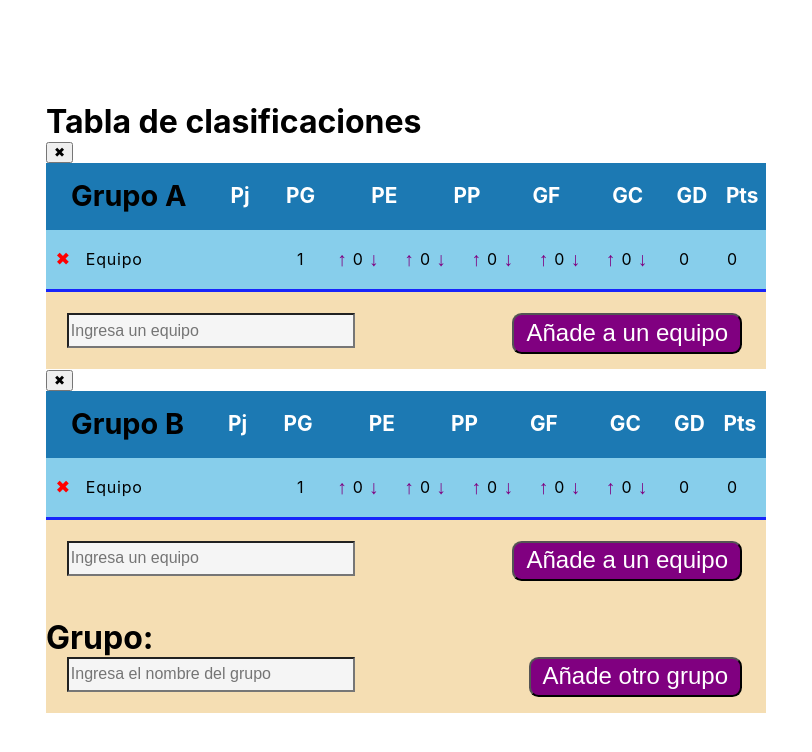
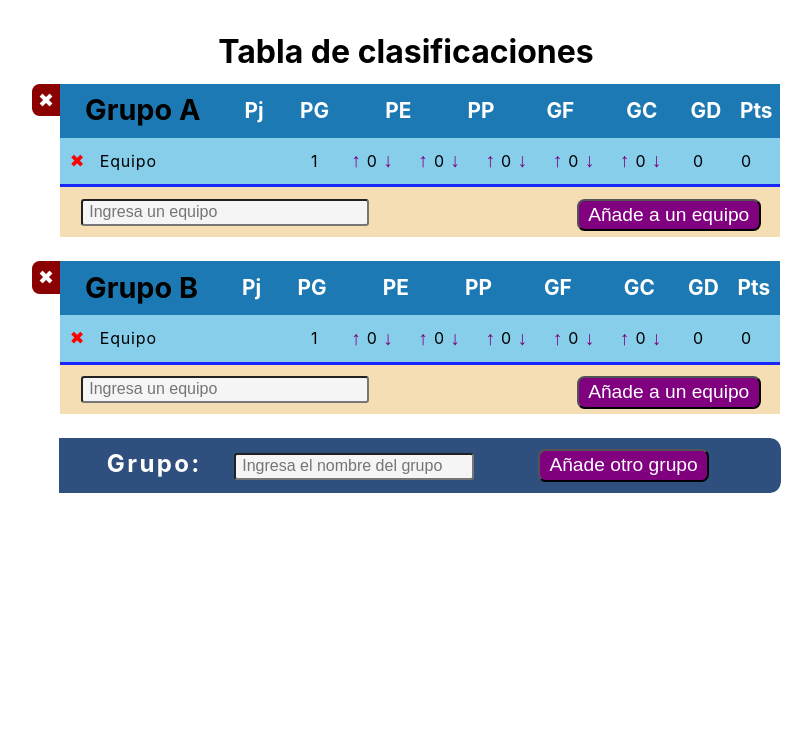
Before and after one commit to dalidia/tabla_clasificaciones, a React app: page / in a window 1280 px wide. Shown: the whole page, without its empty margins (234-1046 px from the left). Built offline with nearby package versions, Linux system fonts and the light colour scheme.

Commit message:
change some styles

```diff
--- a/package.json
+++ b/package.json
@@ -2,12 +2,16 @@
   "name": "tabla-clasificaciones",
   "version": "0.1.0",
   "private": true,
+  "homepage": "https://dalidia.github.io/tabla_posiciones",
   "dependencies": {
+    "gh-pages": "^2.0.1",
     "react": "^16.8.6",
     "react-dom": "^16.8.6",
     "react-scripts": "3.0.1"
   },
   "scripts": {
+    "predeploy": "npm run build",
+    "deploy": "gh-pages -d build",
     "start": "react-scripts start",
     "build": "react-scripts build",
     "test": "react-scripts test",
--- a/src/App.css
+++ b/src/App.css
@@ -3,11 +3,15 @@
   margin:0;
 }
 
-body {
-  margin: 8% auto;
-  width: 45em;
+.tablas {
+  margin-top: 2em;
+  margin-bottom: 2em;
 }
 
+.title {
+  text-align: center;
+  margin-bottom: .4em;
+}
 header {
   background-color: #1c79b3;
   color: white;
@@ -17,12 +21,12 @@ header {
 header h1 {
   color: black;
   font-size: 1.8em;
-  padding: 2% .9em 2% .87em;
+  padding: 1.2% .9em 1.2% .87em;
 }
 
 header h2 {
   font-size: 1.3em;
-  line-height: 3.2em;
+  line-height: 2.6em;
 }
 
 .pj {
@@ -50,7 +54,7 @@ header h2 {
 }
 
 div.country {
-  padding: 1.2em .6em;
+  padding: .8em .6em;
   background-color: skyblue;
   border-bottom: solid .2em rgba(0, 0, 255, 0.818);
   letter-spacing: .05em;
@@ -59,19 +63,21 @@ div.country {
 /* FORM */
 form {
   background-color: wheat;
-  padding: 1.3em 0;
+  padding: .7em 0;
 }
 
 input[type='text'] {
   margin-left: 1.3em;
-  height: 2.2em;
+  height: 1.7em;
   width: 40%;
   font-size: 1em;
   background-color: whitesmoke;
+  border-radius: .2em;
+  padding-left: .4em;
 }
 
 input[type='submit'] {
-  font-size: 1.5em;
+  font-size: 1.2em;
   color: white;
   background-color:purple;
   border-radius: .4em;
@@ -91,6 +97,7 @@ input[type='submit'] {
 
 .country-name {
   flex-grow: 2;
+  text-transform: capitalize;
   /*width: 15%;*/
 }
 
@@ -136,3 +143,49 @@ input[type='submit']:hover {
   padding: 0;
   font-weight: bold;
 }
+
+/* Group */
+.removeGroup {
+  border:none;
+  background-color: darkred;
+  color: white;
+  border-top-left-radius: .4em;
+  border-bottom-left-radius: .4em;
+  font-size: 1.2em;
+  height: 1.7em;
+}
+
+.group-container {
+  display: flex;
+  justify-content: center;
+  margin-bottom: 1.5em;
+}
+
+.group {
+  width: 45em;
+}
+
+.form-add-group {
+  width: 46.9em;
+  display: flex;
+  margin: 0 auto;
+  border-left: 1.8em solid transparent;
+  background-clip: padding-box;
+  background-color:#2f507e;
+  border-bottom-right-radius: .7em;
+  border-top-right-radius: .7em;
+}
+
+.form-add-group h1 {
+  color: white;
+  font-size: 1.5em;
+  letter-spacing: .1em;
+  margin-left: 2em;
+}
+
+.form-add-group input[type='text'] {
+  width: 15em;
+  margin-left: 2em;
+  margin-top: .2em;
+  margin-right: 4em;
+}
```
Also changed, not shown: 3 other files.
